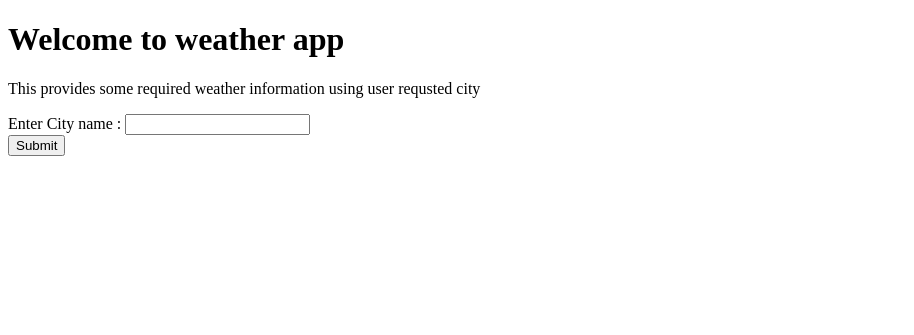
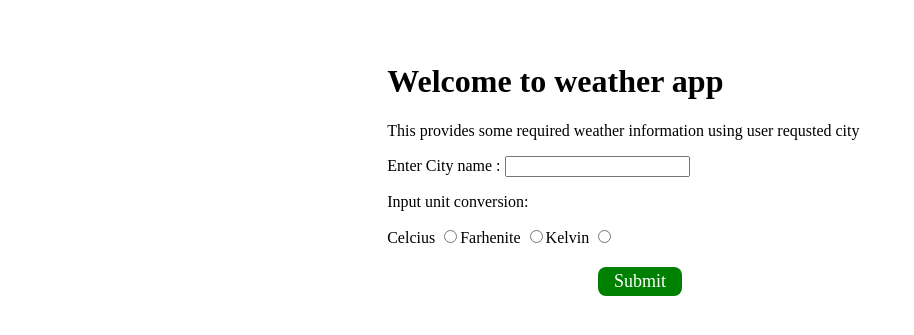
Before and after one commit to AdebayoIbrahim/python-all-in-one, a Flask app: page / in a window 1280 px wide. Shown: the top 335 px of the page, without its empty margins (0-914 px from the left). Run offline with Flask 3, Linux system fonts and the light colour scheme.

Commit message:
FIX: input value get method

```diff
--- a/weather-app/main.py
+++ b/weather-app/main.py
@@ -13,8 +13,20 @@ app = Flask(__name__,template_folder=t_f)
 def Index():
     return render_template('index.html')
 
+#submission
+@app.route('/submit', methods = ["POST","GET"])
+def submit():
+    if request.method == 'POST':
+        response = request.form
+
+        return response
+        #send api request
+    else:
+        return "invalid method"
+
+
 
 
 
 if __name__ == '__main__':
-    app.run()
+    app.run(debug=True)
--- a/weather-app/templates/index.html
+++ b/weather-app/templates/index.html
@@ -4,6 +4,30 @@
     <meta charset="UTF-8">
     <meta name="viewport" content="width=device-width, initial-scale=1.0">
     <title>Document</title>
+
+    <style>
+          .container {
+
+            margin-top: 5%;
+            margin-inline: 30% ;
+            /* text-align: center; */
+        }
+        input[type = "submit"] {
+            all: unset;
+            cursor: pointer;
+            background: green;
+            color: white;
+            padding: 4px 16px;
+            border-radius: 8px;
+            font-size: 18px;
+            font-family: Ubuntu;
+            text-align: center;
+            margin-inline: auto;
+            margin-top: 20px;
+            display: block;
+        }
+
+    </style>
 </head>
 <body>
     <div class="container">
@@ -12,15 +36,28 @@
             <p>This provides some required weather information using user requsted city</p>
         </div>
 
-        <form action="" method="POST">
+        <form action="/submit" method="POST">
 
                 <div>
                     <label for="city">Enter City name :</label>
-                    <input type="text" name = "city" id = "city" required>
+                    <input type="text" name = "city" id = "city"  required>
                 </div>
 
                 <div>
-
+                    <p>Input unit conversion:</p>
+                    <div style="display: flex;">
+                        <label for="celcius">Celcius
+                            <input type="radio" name="units" id="celcius"
+                            value="celcius" >
+                        </label>
+                        <label for="farhenite">Farhenite
+                            <input type="radio" name="units" id="farhenite"
+                            value="farhenite" >
+                        </label>
+                        <label for="kelvin">Kelvin
+                            <input type="radio" name="units" id="kelvin" value="kelvin">
+                        </label>
+                    </div>
                 </div>
 
 
```
